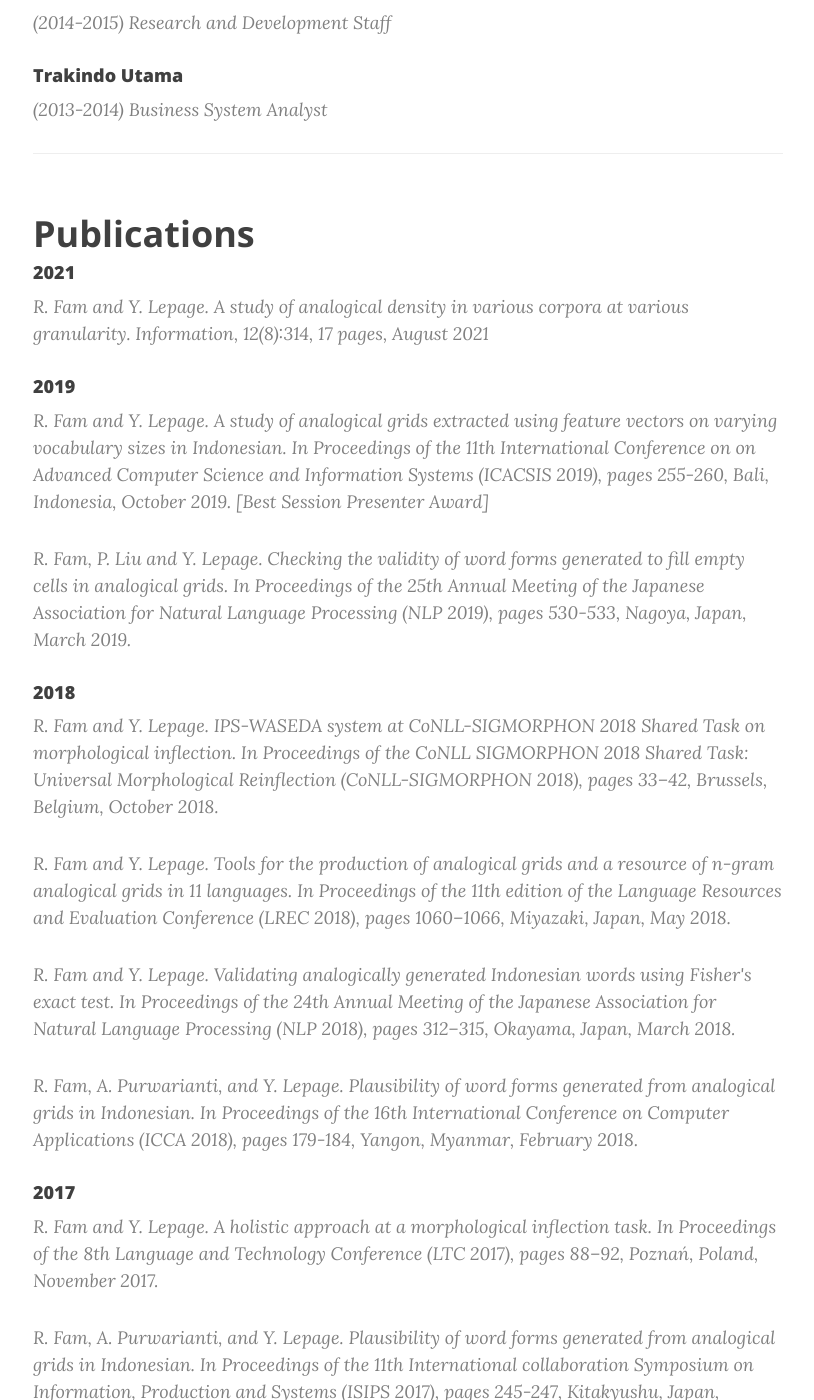
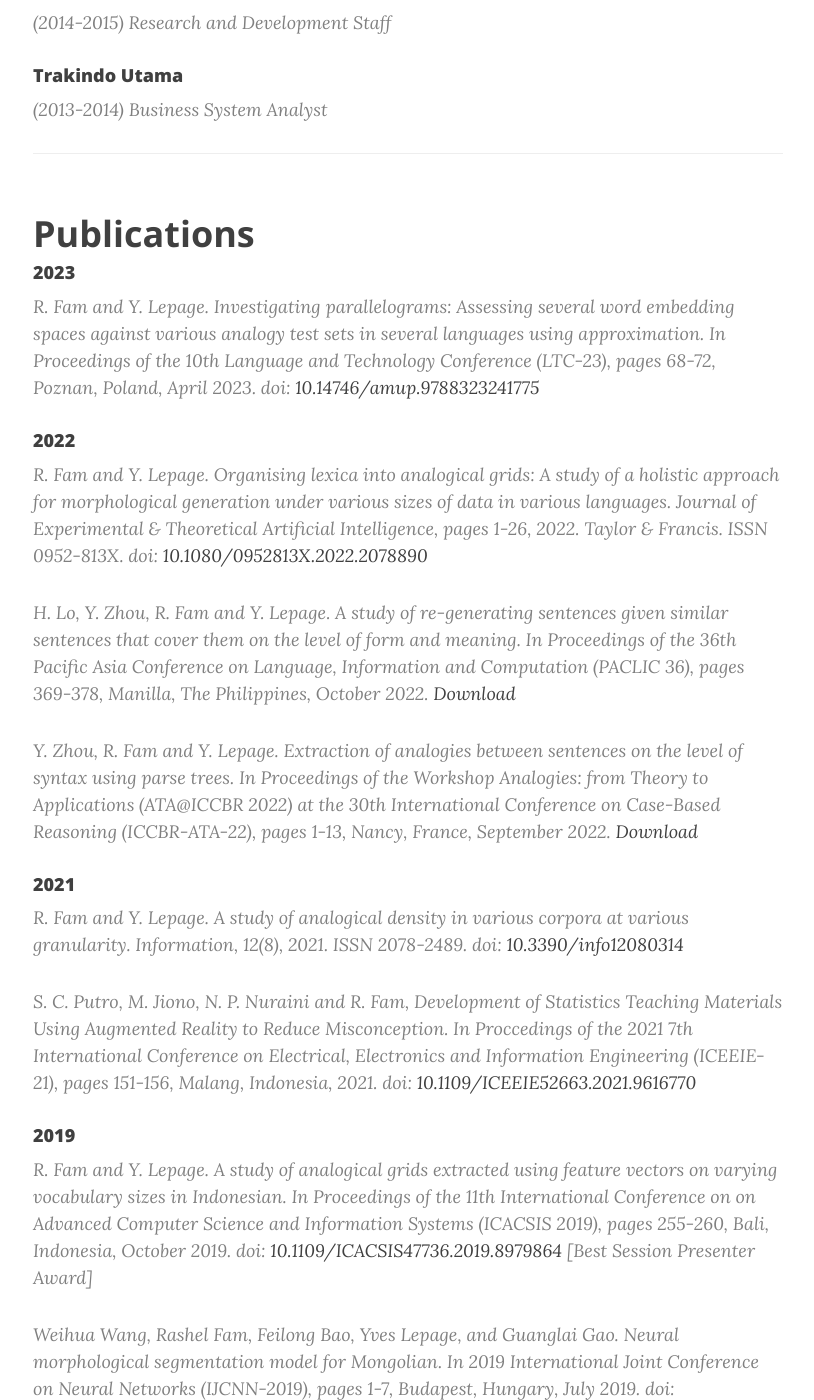
Before and after one commit to famrashel/famrashel.github.io, a Jekyll site: the page built from profile.html, in a window 1280 px wide and 1400 px high, scrolled down 1496 px. Shown: the whole window, without its empty margins (232-1046 px from the left). Built offline with Jekyll 4.4.1, drawn with Linux system fonts in a browser that asks for light colours; nearby versions of some CDN libraries; some of the changed text lies outside the part shown.

Commit message:
Update publications

```diff
--- a/profile.html
+++ b/profile.html
@@ -65,29 +65,49 @@ header-img: "img/about-bg.jpg"
 <hr>
 <div class="post-preview">
     <h2 class="section-heading">Publications</h2>
+    <h4 class="post-subtitle">2023</h4>
+        <p class="post-meta">
+            R. Fam and Y. Lepage. Investigating parallelograms: Assessing several word embedding spaces against various analogy test sets in several languages using approximation. In Proceedings of the 10th Language and Technology Conference (LTC-23), pages 68-72, Poznan, Poland, April 2023. doi: <a href="doi.org/10.14746/amup.9788323241775">10.14746/amup.9788323241775</a>
+        </p>
+    <h4 class="post-subtitle">2022</h4>
+        <p class="post-meta">
+            R. Fam and Y. Lepage. Organising lexica into analogical grids: A study of a holistic approach for morphological generation under various sizes of data in various languages. Journal of Experimental & Theoretical Artificial Intelligence, pages 1-26, 2022. Taylor & Francis. ISSN 0952-813X. doi: <a href="doi.org/10.1080/0952813X.2022.2078890">10.1080/0952813X.2022.2078890</a>
+        </p>
+        <p class="post-meta">
+            H. Lo, Y. Zhou, R. Fam and Y. Lepage. A study of re-generating sentences given similar sentences that cover them on the level of form and meaning. In Proceedings of the 36th Pacific Asia Conference on Language, Information and Computation (PACLIC 36), pages 369-378, Manilla, The Philippines, October 2022. <a href="aclanthology.org/2022.paclic-1.41">Download</a>
+        </p>
+        <p class="post-meta">
+            Y. Zhou, R. Fam and Y. Lepage. Extraction of analogies between sentences on the level of syntax using parse trees. In Proceedings of the Workshop Analogies: from Theory to Applications (ATA@ICCBR 2022) at the 30th International Conference on Case-Based Reasoning (ICCBR-ATA-22), pages 1-13, Nancy, France, September 2022. <a href="ceur-ws.org/Vol-3389/ICCBR_2022_Workshop_paper_72.pdf">Download</a>
+        </p>
     <h4 class="post-subtitle">2021</h4>
         <p class="post-meta">
-            R. Fam and Y. Lepage.  A study of analogical density in various corpora at various granularity. Information, 12(8):314, 17 pages, August 2021
+            R. Fam and Y. Lepage.  A study of analogical density in various corpora at various granularity. Information, 12(8), 2021. ISSN 2078-2489. doi: <a href="doi.org/10.3390/info12080314">10.3390/info12080314</a>
+        </p>
+        <p class="post-meta">
+            S. C. Putro, M. Jiono, N. P. Nuraini and R. Fam, Development of Statistics Teaching Materials Using Augmented Reality to Reduce Misconception. In Proccedings of the 2021 7th International Conference on Electrical, Electronics and Information Engineering (ICEEIE-21), pages 151-156, Malang, Indonesia, 2021. doi: <a href="doi.org/10.1109/ICEEIE52663.2021.9616770">10.1109/ICEEIE52663.2021.9616770</a>
         </p>
     <h4 class="post-subtitle">2019</h4>
         <p class="post-meta">
-            R. Fam and Y. Lepage. A study of analogical grids extracted using feature vectors on varying vocabulary sizes in Indonesian. In Proceedings of the 11th International Conference on on Advanced Computer Science and Information Systems (ICACSIS 2019), pages 255-260, Bali, Indonesia, October 2019. [Best Session Presenter Award]
+            R. Fam and Y. Lepage. A study of analogical grids extracted using feature vectors on varying vocabulary sizes in Indonesian. In Proceedings of the 11th International Conference on on Advanced Computer Science and Information Systems (ICACSIS 2019), pages 255-260, Bali, Indonesia, October 2019. doi: <a href="doi.org/10.1109/ICACSIS47736.2019.8979864">10.1109/ICACSIS47736.2019.8979864</a> [Best Session Presenter Award]
+        </p>
+        <p class="post-meta">
+            Weihua Wang, Rashel Fam, Feilong Bao, Yves Lepage, and Guanglai Gao. Neural morphological segmentation model for Mongolian. In 2019 International Joint Conference on Neural Networks (IJCNN-2019), pages 1-7, Budapest, Hungary, July 2019. doi: <a href="doi.org/10.1109/IJCNN.2019.8852050">10.1109/IJCNN.2019.8852050</a>
         </p>
         <p class="post-meta">
             R. Fam, P. Liu and Y. Lepage. Checking the validity of word forms generated to fill empty cells in analogical grids. In Proceedings of the 25th Annual Meeting of the Japanese Association for Natural Language Processing (NLP 2019), pages 530-533, Nagoya, Japan, March 2019.
         </p>
     <h4 class="post-subtitle">2018</h4>
         <p class="post-meta">
-            R. Fam and Y. Lepage. IPS-WASEDA system at CoNLL-SIGMORPHON 2018 Shared Task on morphological inflection. In Proceedings of the CoNLL SIGMORPHON 2018 Shared Task: Universal Morphological Reinflection (CoNLL-SIGMORPHON 2018), pages 33–42, Brussels, Belgium, October 2018.
+            R. Fam and Y. Lepage. IPS-WASEDA system at CoNLL-SIGMORPHON 2018 Shared Task on morphological inflection. In Proceedings of the CoNLL SIGMORPHON 2018 Shared Task: Universal Morphological Reinflection (CoNLL-SIGMORPHON 2018), pages 33–42, Brussels, Belgium, October 2018. doi: <a href="doi.org/10.18653/v1/K18-3003 ">10.18653/v1/K18-3003 </a>
         </p>
         <p class="post-meta">
-            R. Fam and Y. Lepage. Tools for the production of analogical grids and a resource of n-gram analogical grids in 11 languages. In Proceedings of the 11th edition of the Language Resources and Evaluation Conference (LREC 2018), pages 1060–1066, Miyazaki, Japan, May 2018.
+            R. Fam and Y. Lepage. Tools for the production of analogical grids and a resource of n-gram analogical grids in 11 languages. In Proceedings of the 11th edition of the Language Resources and Evaluation Conference (LREC 2018), pages 1060–1066, Miyazaki, Japan, May 2018. <a href="aclanthology.org/L18-1171">Download</a>
         </p>
         <p class="post-meta">
             R. Fam and Y. Lepage. Validating analogically generated Indonesian words using Fisher's exact test. In Proceedings of the 24th Annual Meeting of the Japanese Association for Natural Language Processing (NLP 2018), pages 312–315, Okayama, Japan, March 2018.
         </p>
         <p class="post-meta">
-            R. Fam, A. Purwarianti, and Y. Lepage. Plausibility of word forms generated from analogical grids in Indonesian. In Proceedings of the 16th International Conference on Computer Applications (ICCA 2018), pages 179-184, Yangon, Myanmar, February 2018.
+            R. Fam, A. Purwarianti, and Y. Lepage. Plausibility of word forms generated from analogical grids in Indonesian. In Proceedings of the 16th International Conference on Computer Applications (ICCA 2018), pages 179-184, Yangon, Myanmar, February 2018. <a href="onlineresource.ucsy.edu.mm/handle/123456789/421">Download</a>
         </p>
     <h4 class="post-subtitle">2017</h4>
         <p class="post-meta">
@@ -97,34 +117,34 @@ header-img: "img/about-bg.jpg"
             R. Fam, A. Purwarianti, and Y. Lepage. Plausibility of word forms generated from analogical grids in Indonesian. In Proceedings of the 11th International collaboration Symposium on Information, Production and Systems (ISIPS 2017), pages 245-247, Kitakyushu, Japan, November 2017.
         </p>
         <p class="post-meta">
-            R. Fam and Y. Lepage. A study of the saturation of analogical grids agnostically extracted from texts. In Proceedings of the Computational Analogy Workshop at the 25th International Conference on Case-Based Reasoning (ICCBR-CAW 2017), pages 11–20, Trondheim, Norway, June 2017.
+            R. Fam and Y. Lepage. A study of the saturation of analogical grids agnostically extracted from texts. In Proceedings of the Computational Analogy Workshop at the 25th International Conference on Case-Based Reasoning (ICCBR-CAW 2017), pages 11–20, Trondheim, Norway, June 2017. <a href="ceur-ws.org/Vol-2028/paper1.pdf">Download</a>
         </p>
         <p class="post-meta">
             R. Fam, Y. Lepage, S. Gojali, and A. Purwarianti. Indonesian unseen words explained by form, morphology and distributional semantics at the same time. In Proceedings of the 23rd Annual Meeting of the Japanese Association for Natural Language Processing (NLP 2017), pages 178–181, Tsukuba, Japan, March 2017.
         </p>
         <p class="post-meta">
-            R. Fam, Y. Lepage, S. Gojali, and A. Purwarianti. A study of explaining unseen words for Indonesian using analogical clusters. In Proceedings of the 15th International Conference on Computer Applications (ICCA 2017), pages 416-421, Yangon, Myanmar, February 2017.
+            R. Fam, Y. Lepage, S. Gojali, and A. Purwarianti. A study of explaining unseen words for Indonesian using analogical clusters. In Proceedings of the 15th International Conference on Computer Applications (ICCA 2017), pages 416-421, Yangon, Myanmar, February 2017. <a href="onlineresource.ucsy.edu.mm/handle/123456789/890">Download</a>
         </p>
     <h4 class="post-subtitle">2016</h4>
         <p class="post-meta">
             R. Fam and Y. Lepage. An empirical property of the density of paradigm tables. In Proceedings of the 10th International collaboration Symposium on Information, Production and Systems (ISIPS 2016), no pagination, Kitakyushu, Japan, November 2016. [Excellent Poster Presentation Award]
         </p>
         <p class="post-meta">
-            R. Fam and Y. Lepage. Morphological predictability of unseen words using computational analogy. In Proceedings of the Computational Analogy Workshop at the 24th International Conference on Case-Based Reasoning (ICCBR-CA 2016), pages 51–60, Atlanta, Georgia, October 2016.
+            R. Fam and Y. Lepage. Morphological predictability of unseen words using computational analogy. In Proceedings of the Computational Analogy Workshop at the 24th International Conference on Case-Based Reasoning (ICCBR-CA 2016), pages 51–60, Atlanta, Georgia, October 2016. <a href="ceur-ws.org/Vol-1815/paper5.pdf">Download</a>
         </p>
     <h4 class="post-subtitle">2014</h4>
         <p class="post-meta">
-            F. Rashel, A. Luthfi, A. Dinakaramani, and R. Manurung. Building an Indonesian Rule-Based Part-of-Speech Tagger. In Proceedings of the International Conference on Asian Language Processing (IALP 2014), pages 70-73, Kuching, Malaysia, October 2014.
+            F. Rashel, A. Luthfi, A. Dinakaramani, and R. Manurung. Building an Indonesian Rule-Based Part-of-Speech Tagger. In Proceedings of the International Conference on Asian Language Processing (IALP 2014), pages 70-73, Kuching, Malaysia, October 2014. doi: <a href="doi.org/10.1109/IALP.2014.6973521">10.1109/IALP.2014.6973521</a>
         </p>
         <p class="post-meta">
-            A. Dinakaramani, F. Rashel, A. Luthfi, and R. Manurung. Designing an Indonesian Part of speech Tagset and Manually Tagged Indonesian Corpus. In Proceedings of the International Conference on Asian Language Processing (IALP 2014), pages 66-69, Kuching, Malaysia, October 2014.
+            A. Dinakaramani, F. Rashel, A. Luthfi, and R. Manurung. Designing an Indonesian Part of speech Tagset and Manually Tagged Indonesian Corpus. In Proceedings of the International Conference on Asian Language Processing (IALP 2014), pages 66-69, Kuching, Malaysia, October 2014. doi: <a href="doi.org/10.1109/IALP.2014.6973519">10.1109/IALP.2014.6973519</a>
         </p>
         <p class="post-meta">
             F. Rashel and R. Manurung. Pemuisi: a constraint satisfaction-based generator of topical Indonesian poetry. In Proceedings of the 5th International Conference on Computational Creativity (ICCC 2014), no pagination, Ljubljana, Slovenia, June 2014.
         </p>
     <h4 class="post-subtitle">2013</h4>
         <p class="post-meta">
-            F. Rashel and R. Manurung. Poetry Generation for Bahasa Indonesia using a Constraint Satisfaction Approach. In Proceedings of the 5th International Conference on on Advanced Computer Science and Information Systems (ICACSIS 2013), pages 219-224, Bali, Indonesia, June 2013. [Best Session Presenter Award]
+            F. Rashel and R. Manurung. Poetry Generation for Bahasa Indonesia using a Constraint Satisfaction Approach. In Proceedings of the 5th International Conference on on Advanced Computer Science and Information Systems (ICACSIS 2013), pages 219-224, Bali, Indonesia, June 2013. doi: <a href="doi.org/10.1109/ICACSIS.2013.6761579">10.1109/ICACSIS.2013.6761579</a> [Best Session Presenter Award]
         </p>
 </div>
 <hr>
```
